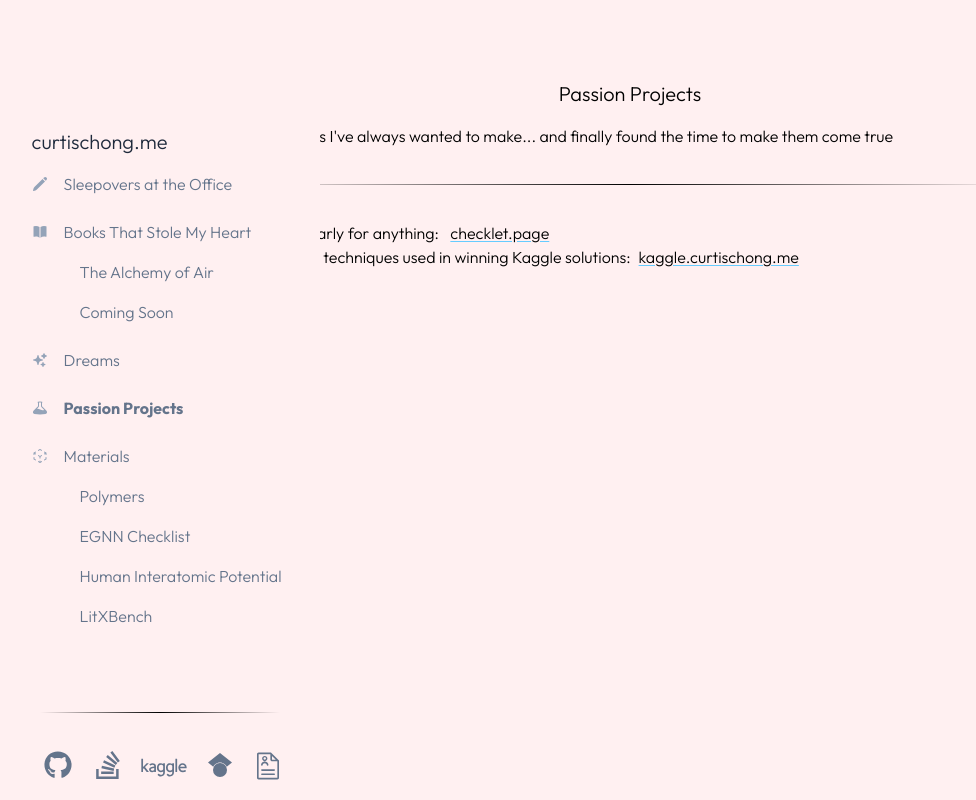
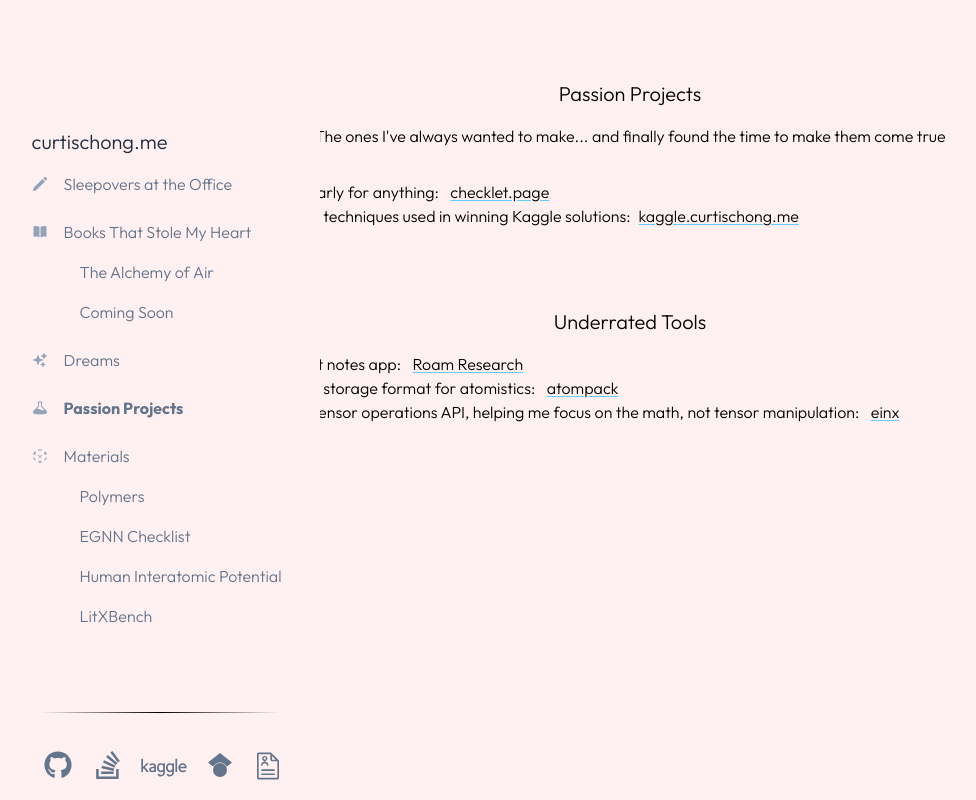
Before and after one commit to chongcurtis/chongcurtis.github.io, a Next.js app: page /passion in a window 1280 px wide. Shown: the whole page, without its empty margins (10-986 px from the left). Built offline with nearby package versions, Linux system fonts and the light colour scheme.

Commit message:
added links

```diff
--- a/src/pages/passion.tsx
+++ b/src/pages/passion.tsx
@@ -13,17 +13,16 @@ export default function Passion() {
         <>
             <div className="mt-20"></div>
             <h1 className="fade-in-on-scroll text-center text-xl">Passion Projects</h1>
-            <p className="fade-in-on-scroll mb-4 mt-4 px-4">
+            <p className="fade-in-on-scroll mb-4 mt-4 px-4 text-center">
                 The ones I've always wanted to make... and finally found the time to make them come
                 true
             </p>
-            <ThinLine animateImmediately={true} />
             <div className="mt-4 px-4">
                 <div>
                     <p className="fade-in-on-scroll">
                         <span className="">Grammarly for anything:</span>{" "}
                         <a
-                            href="https://checklet.page"
+                            href="https://github.com/curtischong/checklet"
                             target="_blank"
                             className="ml-2 underline decoration-sleepover-secondary underline-offset-2 hover:decoration-wavy"
                         >
@@ -48,6 +47,49 @@ export default function Passion() {
                 </div>
             </div>
 
+            <div className="mt-20"></div>
+            <h1 className="fade-in-on-scroll text-center text-xl">Underrated Tools</h1>
+            {/* <p className="fade-in-on-scroll mb-4 mt-4 px-4 text-center">
+            </p> */}
+            <div className="mt-4 px-4">
+                <div>
+                    <p className="fade-in-on-scroll">
+                        <span className="">The best notes app: </span>{" "}
+                        <a
+                            href="https://roamresearch.com"
+                            target="_blank"
+                            className="ml-2 underline decoration-sleepover-secondary underline-offset-2 hover:decoration-wavy"
+                        >
+                            Roam Research
+                        </a>
+                    </p>
+                </div>
+                <div>
+                    <p className="fade-in-on-scroll">
+                        <span className="">Efficient storage format for atomistics:</span>{" "}
+                        <a
+                            href="https://github.com/LeMaterial/atompack"
+                            target="_blank"
+                            className="ml-2 underline decoration-sleepover-secondary underline-offset-2 hover:decoration-wavy"
+                        >
+                            atompack
+                        </a>
+                    </p>
+                </div>
+                <div>
+                    <p className="fade-in-on-scroll">
+                        <span className="">Simple tensor operations API, helping me focus on the math, not tensor manipulation:</span>{" "}
+                        <a
+                            href="https://github.com/fferflo/einx"
+                            target="_blank"
+                            className="ml-2 underline decoration-sleepover-secondary underline-offset-2 hover:decoration-wavy"
+                        >
+                            einx
+                        </a>
+                    </p>
+                </div>
+            </div>
+
             <div className="h-80" />
         </>
     );
```
